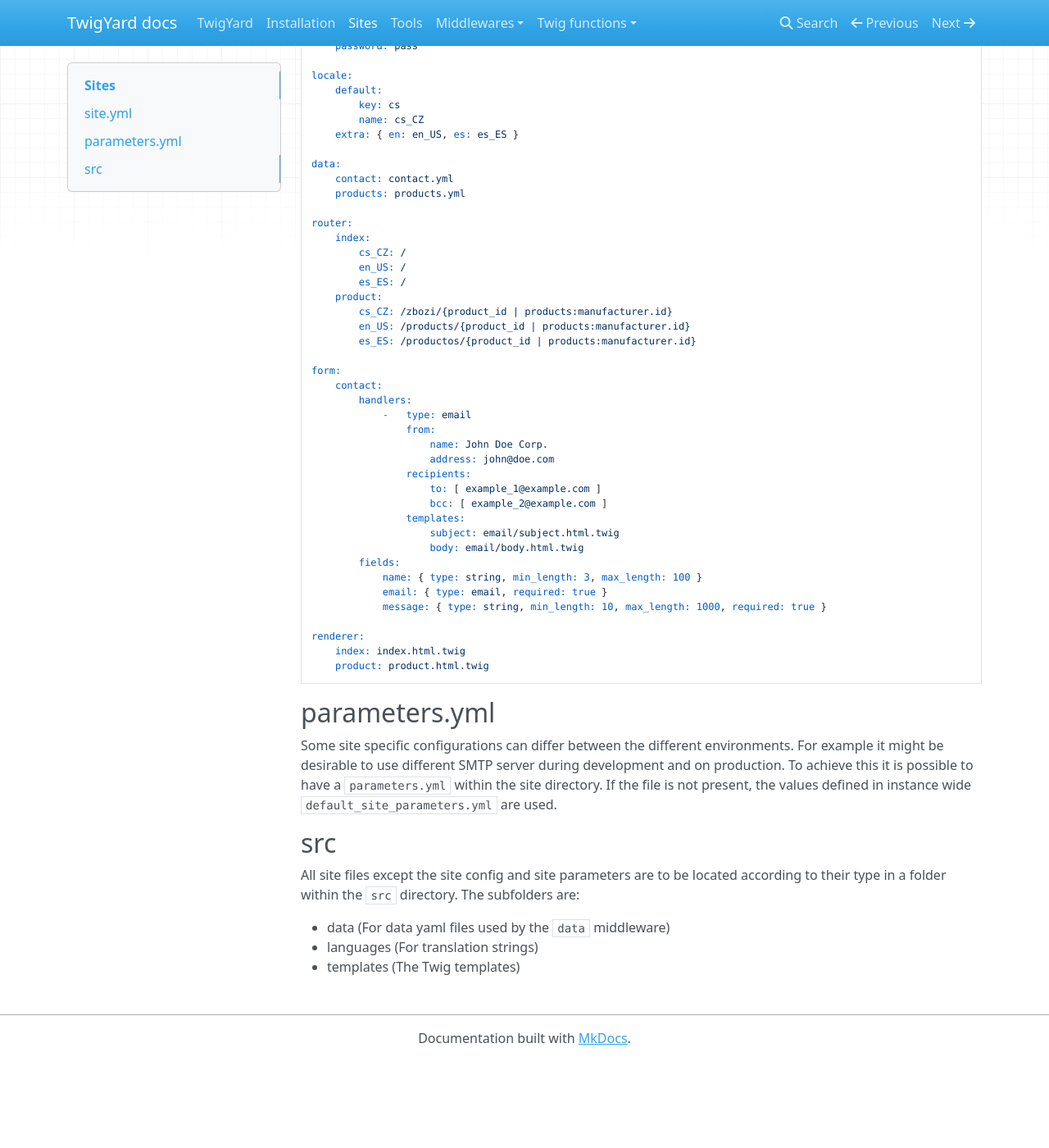
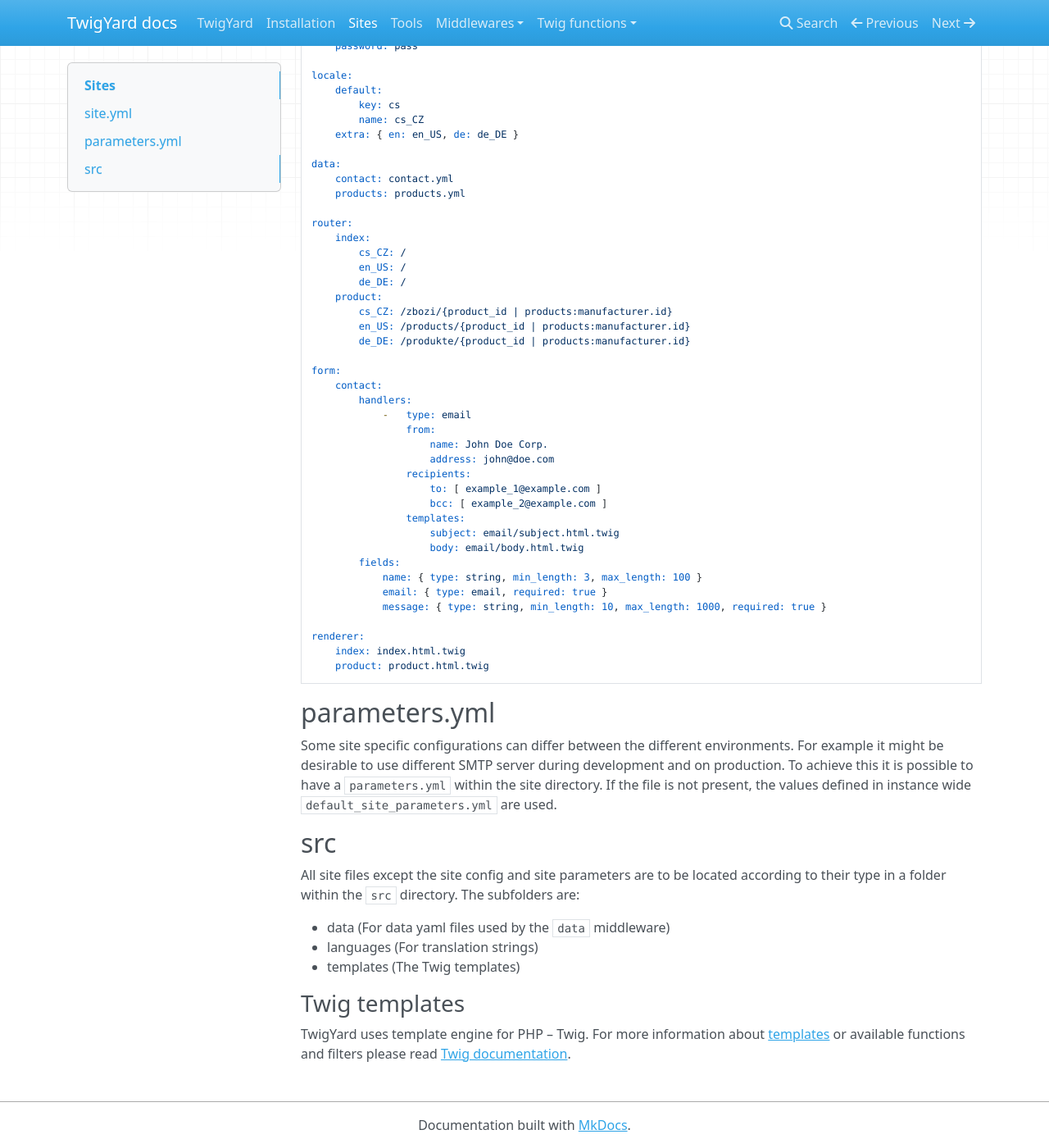
Before and after one commit to twigyard/twigyard, an MkDocs documentation site: the page built from docs/docs/sites.md, in a window 1280 px wide and 1400 px high, scrolled down 1084 px. Shown: the whole window at 82% size. Built offline with MkDocs 1.6.1, drawn with Linux system fonts in a browser that asks for light colours; nearby versions of some CDN libraries; before the commit the page ends 2378 px from its top, so only the background shows below that.

```diff
--- a/docs/docs/sites.md
+++ b/docs/docs/sites.md
@@ -45,7 +45,7 @@ locale:
     default:
         key: cs
         name: cs_CZ
-    extra: { en: en_US, es: es_ES }
+    extra: { en: en_US, de: de_DE }
 
 data:
     contact: contact.yml
@@ -55,11 +55,11 @@ router:
     index:
         cs_CZ: /
         en_US: /
-        es_ES: /
+        de_DE: /
     product:
         cs_CZ: /zbozi/{product_id | products:manufacturer.id}
         en_US: /products/{product_id | products:manufacturer.id}
-        es_ES: /productos/{product_id | products:manufacturer.id}
+        de_DE: /produkte/{product_id | products:manufacturer.id}
 
 form:
     contact:
@@ -93,3 +93,6 @@ All site files except the site config and site parameters are to be located acco
 * data (For data yaml files used by the `data` middleware)
 * languages (For translation strings)
 * templates (The Twig templates)
+
+### Twig templates
+TwigYard uses template engine for PHP &ndash; Twig. For more information about <a href="https://twig.symfony.com/doc/2.x/templates.html" target="_blank">templates</a> or available functions and filters please read <a href="https://twig.symfony.com/doc/2.x" target="_blank">Twig documentation</a>.
```
Also changed, not shown: docs/docs/installation.md (+1 -1 lines), docs/docs/middlewares/form.md (+1 -1 lines), docs/docs/middlewares/locale.md (+6 -0 lines).
